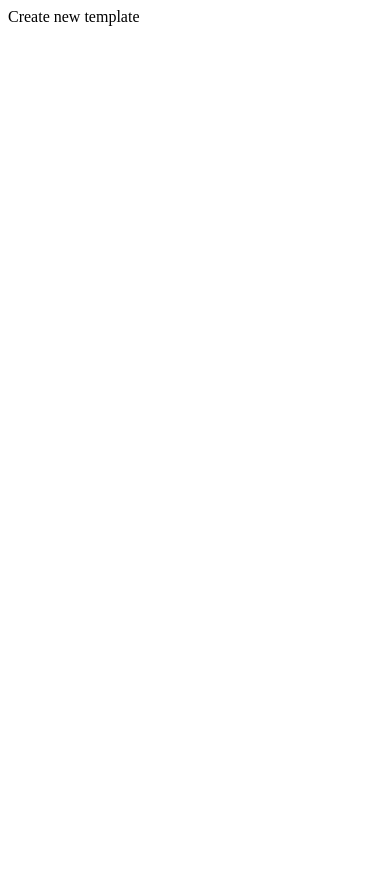
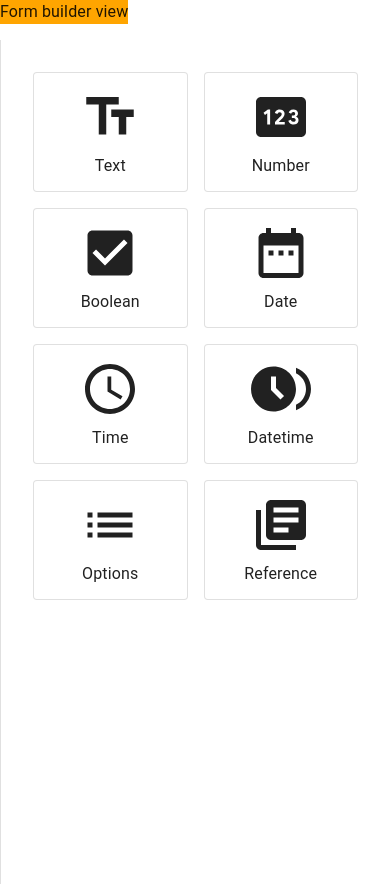
Before and after one commit to rimarayya/quality-management-frontend, a React (Vite) app: page /templates/create in a window 390 px wide. Before the commit the page ends 844 px from the top, so only its background shows below. Built offline with nearby package versions, Linux system fonts and the light colour scheme.

Commit message:
feat(templates): add form builder sidebar & view & add new custom breakpoints.

```diff
--- a/src/App.tsx
+++ b/src/App.tsx
@@ -1,9 +1,36 @@
+import { createTheme, CssBaseline } from '@mui/material';
 import AppRoutes from './modules/app/AppRoutes';
+import { ThemeProvider } from '@emotion/react';
+
+declare module '@mui/material/styles' {
+	interface BreakpointOverrides {
+		xl2: true;
+		xl3: true;
+		xl4: true;
+	}
+}
+
+const theme = createTheme({
+	breakpoints: {
+		keys: ['xs', 'sm', 'md', 'lg', 'xl', 'xl2', 'xl3', 'xl4'],
+		values: {
+			xs: 0,
+			sm: 600,
+			md: 900,
+			lg: 1024,
+			xl: 1280,
+			xl2: 1536,
+			xl3: 1720,
+			xl4: 1839,
+		},
+	},
+});
 
 export default function App() {
 	return (
-		<>
+		<ThemeProvider theme={theme}>
+			<CssBaseline />
 			<AppRoutes />
-		</>
+		</ThemeProvider>
 	);
 }
--- /dev/null
+++ b/src/modules/templates/components/FormBuilderSidebar.tsx
@@ -0,0 +1,41 @@
+import { Box, Grid2 as Grid } from '@mui/material';
+import TextFieldCard from './fields-cards/TextFieldCard';
+import NumberFieldCard from './fields-cards/NumberFieldCard';
+import BooleanFieldCard from './fields-cards/BooleanFieldCard';
+import DateFieldCard from './fields-cards/DateFieldCard';
+import TimeFieldCard from './fields-cards/TimeFieldCard';
+import DateTimeFieldCard from './fields-cards/DateTimeFieldCard';
+import EnumFieldCard from './fields-cards/EnumFieldCard';
+import ReferenceFieldCard from './fields-cards/ReferenceFieldCard';
+
+export default function FormBuilderSection() {
+	const Cards = [
+		TextFieldCard,
+		NumberFieldCard,
+		BooleanFieldCard,
+		DateFieldCard,
+		TimeFieldCard,
+		DateTimeFieldCard,
+		EnumFieldCard,
+		ReferenceFieldCard,
+	];
+
+	return (
+		<Box
+			sx={{
+				height: '100vh',
+				padding: 4,
+				borderLeft: 1,
+				borderLeftColor: 'divider',
+			}}
+		>
+			<Grid container spacing={2}>
+				{Cards.map((Card, i) => (
+					<Grid size={6} key={i}>
+						<Card />
+					</Grid>
+				))}
+			</Grid>
+		</Box>
+	);
+}
--- /dev/null
+++ b/src/modules/templates/components/FormBuilderView.tsx
@@ -0,0 +1,20 @@
+import { Box } from '@mui/material';
+
+export default function FormBuilderView() {
+	return (
+		<Box
+			sx={{
+				background: {
+					xs: 'orange',
+					lg: 'red',
+					xl: 'green',
+					xl2: 'purple',
+					xl3: 'pink',
+					xl4: 'black',
+				},
+			}}
+		>
+			Form builder view
+		</Box>
+	);
+}
--- a/src/modules/templates/pages/CreateTemplatePage.tsx
+++ b/src/modules/templates/pages/CreateTemplatePage.tsx
@@ -1,3 +1,17 @@
+import { Grid2 as Grid } from '@mui/material';
+import FormBuilderSection from '../components/FormBuilderSidebar';
+import FormBuilderView from '../components/FormBuilderView';
+
 export default function CreateTemplatePage() {
-	return <div>Create new template</div>;
+	return (
+		<Grid container spacing={2}>
+			<Grid size={{ md: 7, lg: 8, xl: 9, xl4: 10 }}>
+				<FormBuilderView />
+			</Grid>
+
+			<Grid size={{ md: 5, lg: 4, xl: 3, xl4: 2 }}>
+				<FormBuilderSection />
+			</Grid>
+		</Grid>
+	);
 }
```
